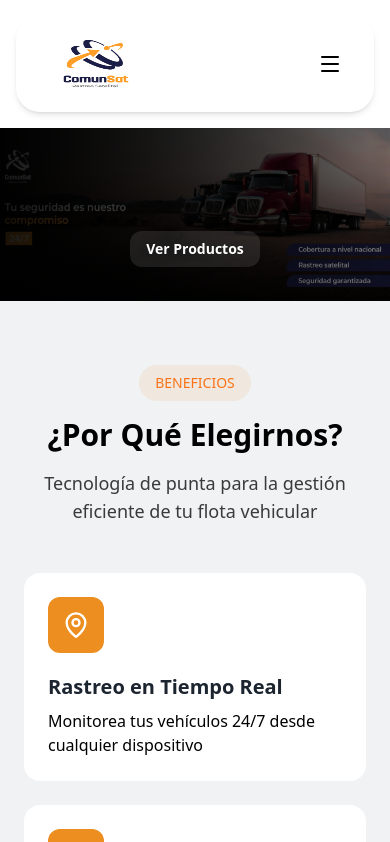
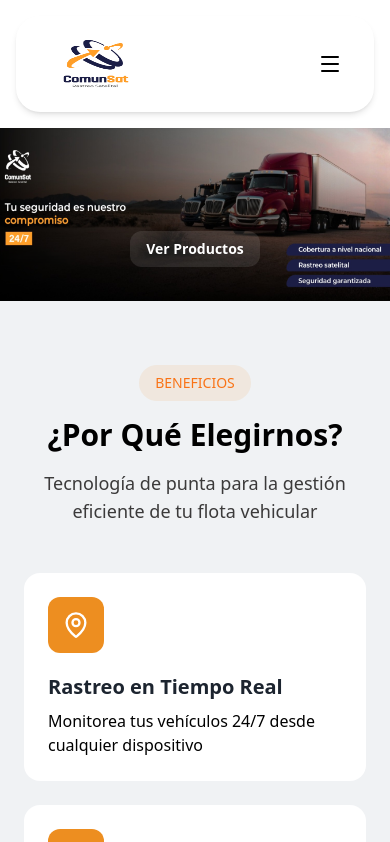
Before and after one commit to CEOatHappyMe/comunsat, a React (Vite) app: page / in a window 390 px wide. Shown: the top 842 px of the page. Built offline with nearby package versions, Linux system fonts and the light colour scheme.

Commit message:
fix: update overlay only for desktop

```diff
--- a/src/pages/Index.tsx
+++ b/src/pages/Index.tsx
@@ -59,8 +59,8 @@ const Index = () => {
             className="absolute bg-cover bg-right lg:bg-center"
           />
 
-        {/* Overlay */}
-        <div className="absolute inset-0 bg-linear-to-r from-black/90 to-black/50" />
+        {/* Overlay (only on desktop) */}
+        <div className="absolute inset-0 bg-linear-to-r from-black/90 to-black/50 hidden lg:block" />
         {/* Content */}
         <div className="container-wide mx-auto px-4 sm:px-6 py-20 lg:py-32 relative z-10">
             <div className="flex lg:grid-cols-2 gap-12 lg:gap-20 items-center">
```
